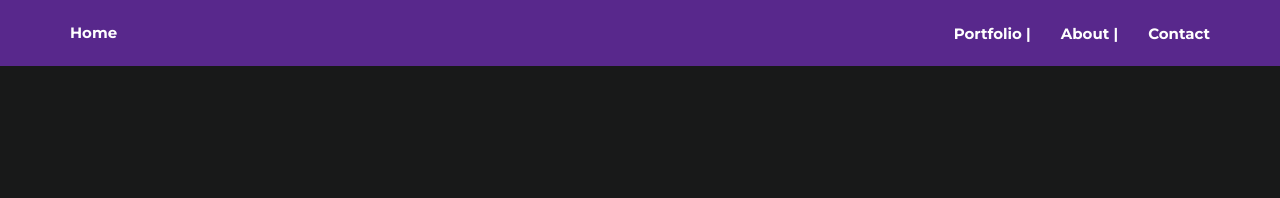
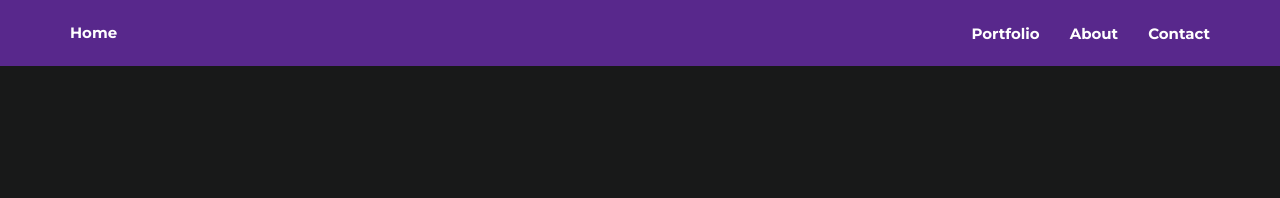
Before and after one commit to aucarte/drafts, a Jekyll site: the page built from _posts/2014-07-18-project-1.markdown, in a window 1280 px wide. Shown: the top 198 px of the page. Built offline with Jekyll 4.4.1, drawn with Linux system fonts in a browser that asks for light colours.

```diff
--- a/_includes/nav.html
+++ b/_includes/nav.html
@@ -19,17 +19,17 @@
                         <a href="#page-top"></a>
                     </li>
                     <li class="page-scroll">
-                        <a href="#portfolio">Portfolio |</a>
+                        <a href="#portfolio">Portfolio</a>
                     </li>
                     <li class="page-scroll">
-                        <a href="#about">About |</a>
+                        <a href="#about">About</a>
                     </li>
                     <li class="page-scroll">
                         <a href="#contact">Contact</a>
                     </li>
 
                     {% if site.set_blog %}
-                        <li class="nav-item">
+                        <li class="page-scroll">
                             <a class="nav-link js-scroll-trigger" data-target="/about" href="{{site.github.url}}/about">Blog</a>
                         </li>
                     {% endif %}
```
